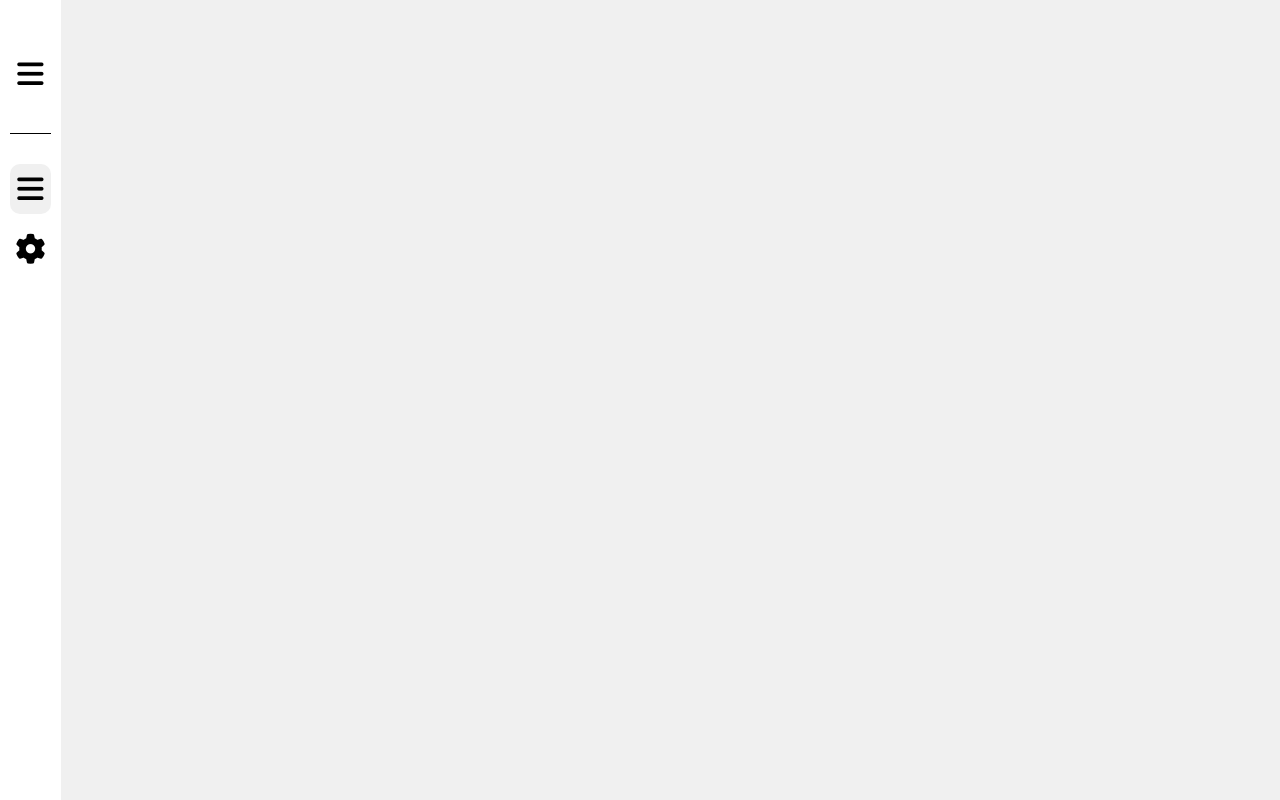
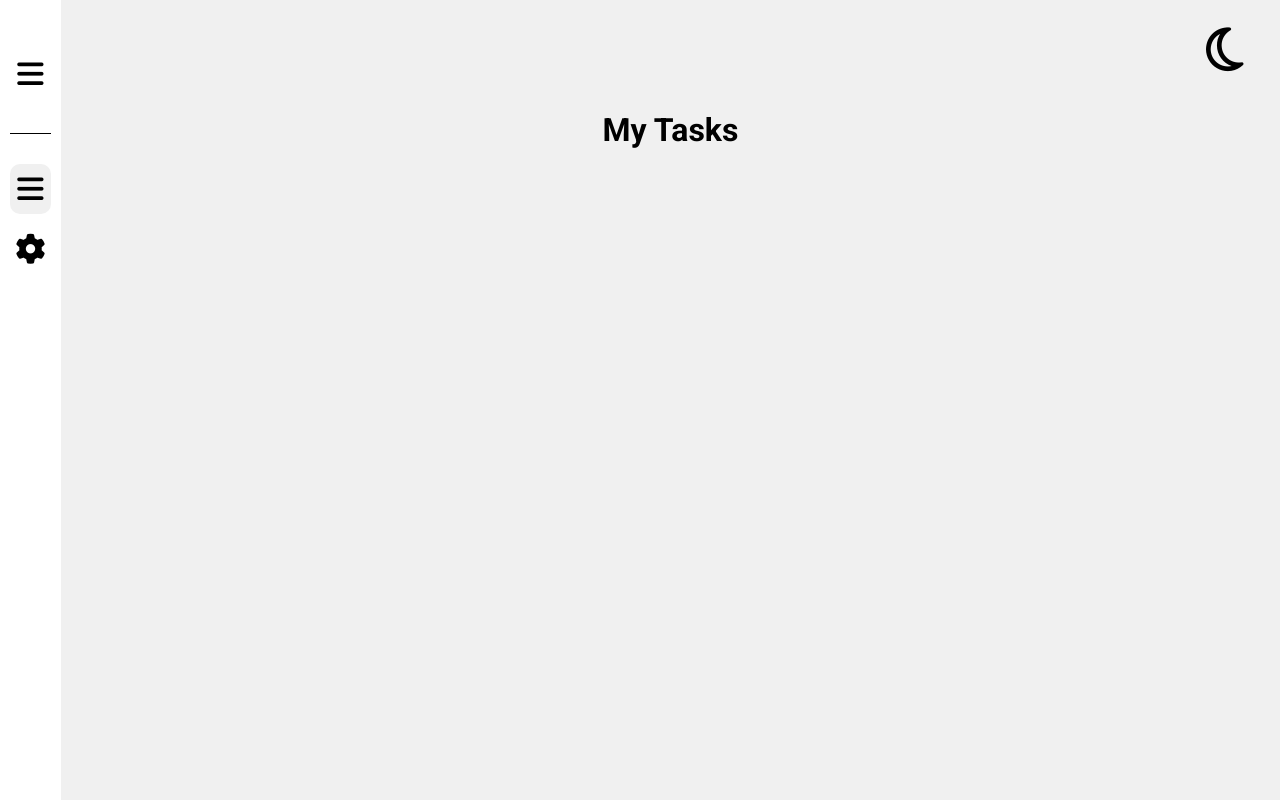
Before and after one commit to Ishowboss444/Todo-List, a Vue app: page / in a window 1280 px wide. Built offline with nearby package versions, Linux system fonts and the light colour scheme.

Commit message:
feat(someStyle)

```diff
--- a/src/App.vue
+++ b/src/App.vue
@@ -6,7 +6,14 @@ import VSidebar from './components/VSidebar.vue';
     <aside class="aside">
      <VSidebar/>
     </aside>
-    <div class="main-section"></div>
+    <div class="main-section">
+      <div class="header">
+        <span class="darkness" @click="theme"><i :class="isDark ? 'fa-regular fa-sun' : 'fa-regular fa-moon'"></i></span>
+      </div>
+      <div class="logo">
+        <h1>My Tasks</h1>
+      </div>
+    </div>
 </template>
 
 <style scoped>
--- a/src/assets/style.css
+++ b/src/assets/style.css
@@ -50,4 +50,24 @@ body {
 
 .main-section {
   background-color: rgb(240, 240, 240);
+}
+
+.header {
+  width: 100%;
+  height: 80px;
+  display: flex;
+  justify-content: flex-end;
+  align-items: flex-end;
+  padding-right: 3%;
+}
+.header .darkness {
+  font-size: 50px;
+}
+
+.logo {
+  width: 100%;
+  height: 100px;
+  display: flex;
+  justify-content: center;
+  align-items: center;
 }/*# sourceMappingURL=style.css.map */
--- a/src/assets/style.scss
+++ b/src/assets/style.scss
@@ -47,3 +47,21 @@ body{
 .main-section{
     background-color: rgb(240, 240, 240);
 }
+.header{
+    width: 100%;
+    height: 80px;
+    display: flex;
+    justify-content: flex-end;
+    align-items: flex-end;
+    padding-right: 3%;
+    .darkness{
+        font-size: 50px;
+    }
+}
+.logo{
+    width: 100%;
+    height: 100px;
+    display: flex;
+    justify-content: center;
+    align-items: center;
+}
```
Also changed, not shown: 1 other file (tests, documents, lock files or other folders).
